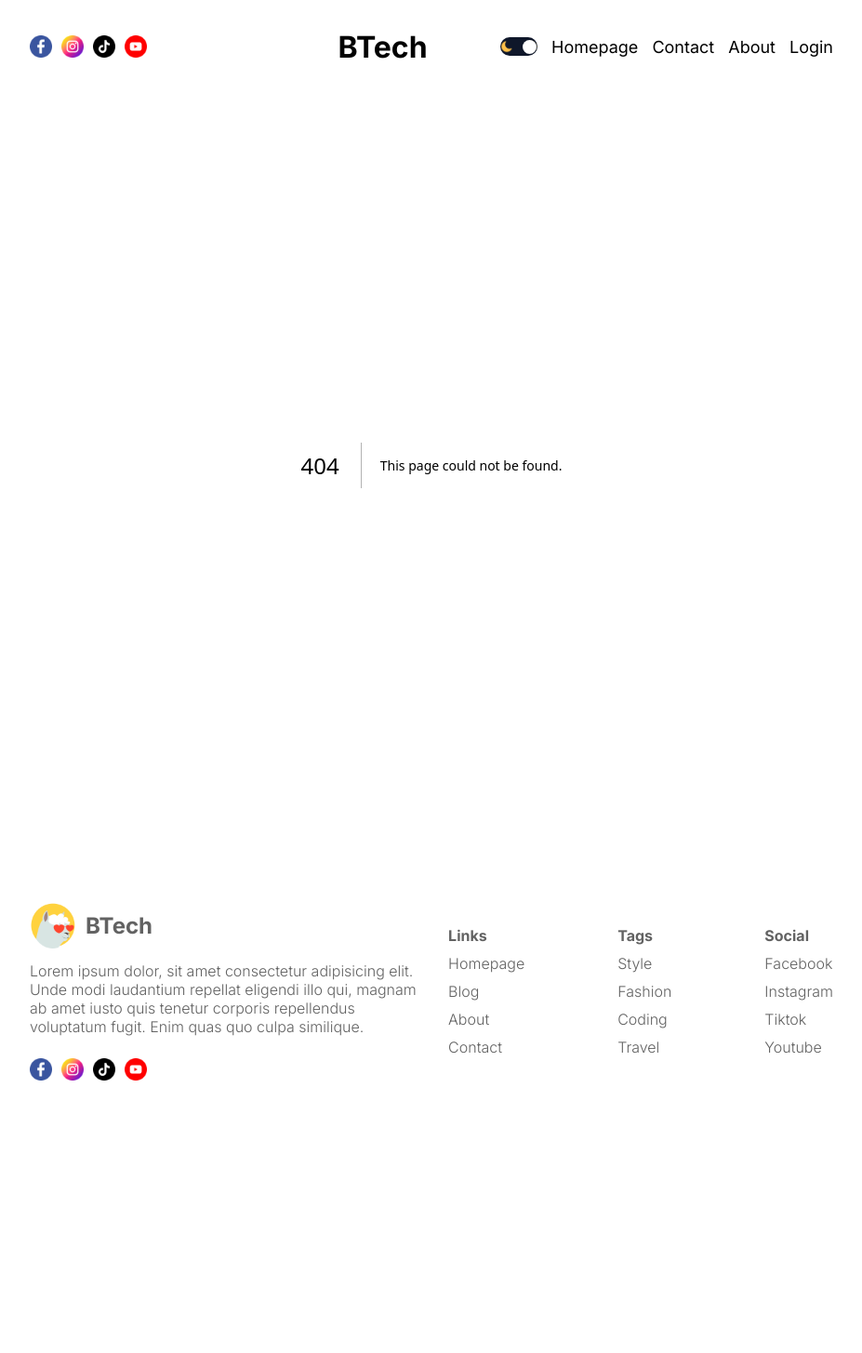
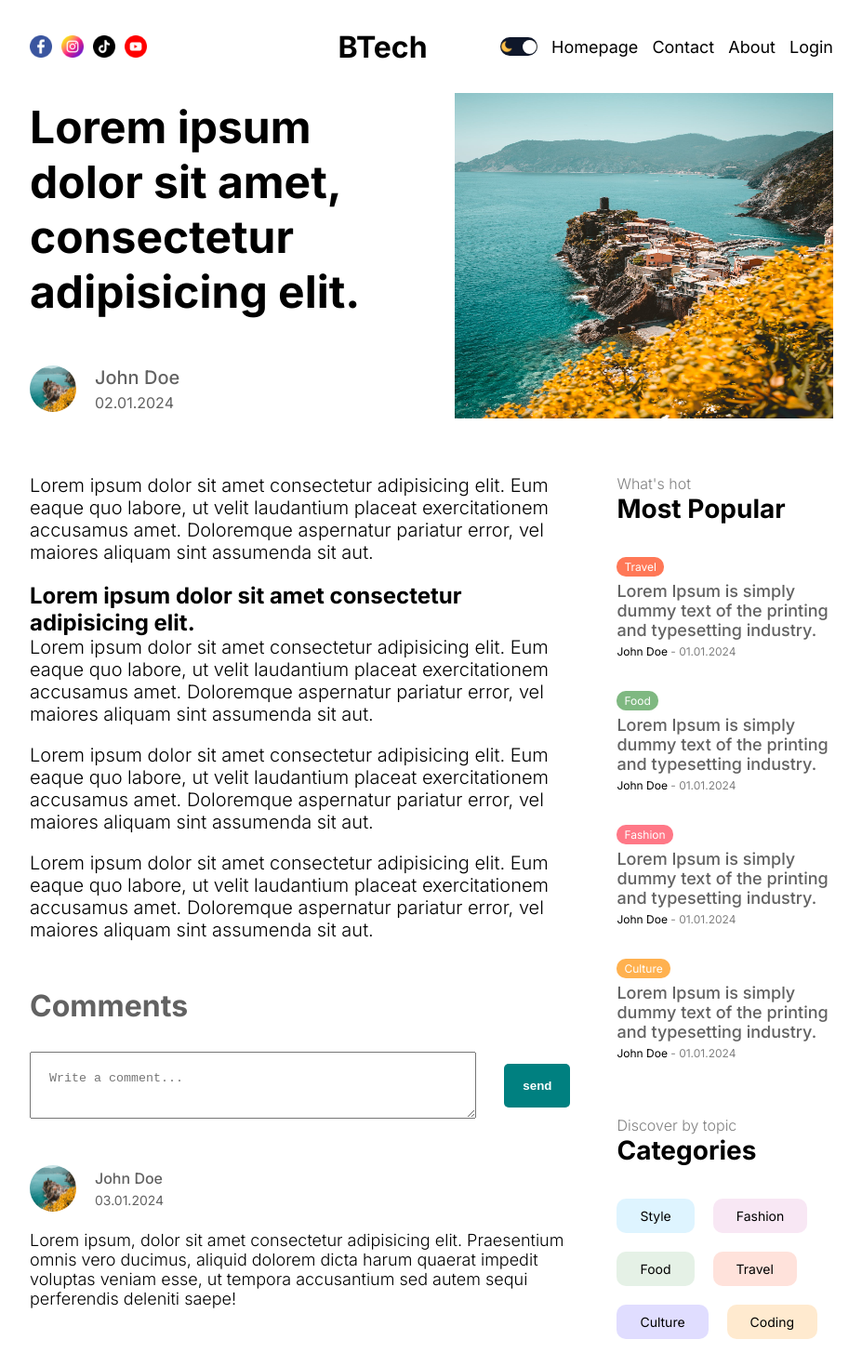
Before and after one commit to Mridul-web-me/Blog-website, a Next.js app: page /about in a window 1280 px wide. Before the commit this address had no page. Shown: the top 1455 px of the page at 93% size, without its empty margins (176-1103 px from the left). Before the commit the page ends 1182 px from the top, so only its background shows below. Built offline with nearby package versions, Linux system fonts and the light colour scheme.

Commit message:
single page added

```diff
--- /dev/null
+++ b/src/app/[slug]/page.js
@@ -0,0 +1,45 @@
+import Menu from '@/components/menu/Menu';
+import styles from './singlePage.module.css';
+import Image from 'next/image';
+import Comments from '@/components/comments/Comments';
+
+const SinglePage = () => {
+  return (
+    <div className={styles.container}>
+      <div className={styles.infoContainer}>
+        <div className={styles.textContainer}>
+          <h1 className={styles.title}>Lorem ipsum dolor sit amet, consectetur adipisicing elit. </h1>
+          <div className={styles.user}>
+            <div className={styles.userImageContainer}>
+              <Image src="/p1.jpeg" alt="" fill className={styles.avatar} />
+            </div>
+            <div className={styles.userTextContainer}>
+              <span className={styles.username}>John Doe</span>
+              <span className={styles.date}>02.01.2024</span>
+            </div>
+          </div>
+        </div>
+        <div className={styles.imageContainer}>
+          <Image src="/p1.jpeg" alt="" fill />
+        </div>
+      </div>
+      <div className={styles.content}>
+        <div className={styles.post}>
+          <div className={styles.desc}>
+            <p>Lorem ipsum dolor sit amet consectetur adipisicing elit. Eum eaque quo labore, ut velit laudantium placeat exercitationem accusamus amet. Doloremque aspernatur pariatur error, vel maiores aliquam sint assumenda sit aut.</p>
+            <h2>Lorem ipsum dolor sit amet consectetur adipisicing elit. </h2>
+            <p>Lorem ipsum dolor sit amet consectetur adipisicing elit. Eum eaque quo labore, ut velit laudantium placeat exercitationem accusamus amet. Doloremque aspernatur pariatur error, vel maiores aliquam sint assumenda sit aut.</p>
+            <p>Lorem ipsum dolor sit amet consectetur adipisicing elit. Eum eaque quo labore, ut velit laudantium placeat exercitationem accusamus amet. Doloremque aspernatur pariatur error, vel maiores aliquam sint assumenda sit aut.</p>
+            <p>Lorem ipsum dolor sit amet consectetur adipisicing elit. Eum eaque quo labore, ut velit laudantium placeat exercitationem accusamus amet. Doloremque aspernatur pariatur error, vel maiores aliquam sint assumenda sit aut.</p>
+          </div>
+          <div className={styles.comment}>
+            <Comments />
+          </div>
+        </div>
+        <Menu />
+      </div>
+    </div>
+  );
+};
+
+export default SinglePage;
--- /dev/null
+++ b/src/app/[slug]/singlePage.module.css
@@ -0,0 +1,92 @@
+.infoContainer {
+  display: flex;
+  align-items: center;
+  gap: 50px;
+}
+
+.textContainer {
+  flex: 1;
+}
+
+.title {
+  font-size: 64px;
+  margin-bottom: 50px;
+}
+
+.user {
+  display: flex;
+  align-items: center;
+  gap: 20px;
+}
+
+.userImageContainer {
+  width: 50px;
+  height: 50px;
+  position: relative;
+}
+
+.avatar {
+  border-radius: 50%;
+  object-fit: cover;
+}
+
+.userTextContainer {
+  display: flex;
+  flex-direction: column;
+  gap: 5px;
+  color: var(--softTextColor);
+}
+
+.username {
+  font-size: 20px;
+  font-weight: 500;
+}
+.imageContainer {
+  flex: 1;
+  height: 350px;
+  position: relative;
+}
+
+.image {
+  object-fit: cover;
+}
+
+.content {
+  display: flex;
+  gap: 50px;
+}
+
+.post {
+  flex: 5;
+  margin-top: 60px;
+}
+
+.desc p {
+  font-size: 20px;
+  font-weight: 300;
+  margin-bottom: 20px;
+}
+
+@media screen and (max-width: 1536px) {
+  .title {
+    font-size: 54px;
+  }
+}
+@media screen and (max-width: 1280px) {
+  .title {
+    font-size: 48px;
+  }
+}
+@media screen and (max-width: 1024px) {
+  .imageContainer {
+    display: none;
+  }
+}
+@media screen and (max-width: 640px) {
+  .title {
+    font-size: 36px;
+  }
+  .desc p {
+    font-size: 18px;
+  }
+}
--- /dev/null
+++ b/src/components/comments/Comments.js
@@ -0,0 +1,75 @@
+import Link from 'next/link';
+import styles from './comments.module.css';
+import Image from 'next/image';
+
+const Comments = () => {
+  const status = 'authenticated';
+
+  return (
+    <div className={styles.container}>
+      <h1 className={styles.title}>Comments</h1>
+      {status === 'authenticated' ? (
+        <div className={styles.write}>
+          <textarea placeholder="Write a comment..." className={styles.input} />
+          <button className={styles.button}>send</button>
+        </div>
+      ) : (
+        <Link href="/login">Login to write a comment</Link>
+      )}
+      <div className={styles.comments}>
+        <div className={styles.comment}>
+          <div className={styles.user}>
+            <Image src="/p1.jpeg" alt="" width={50} height={50} className={styles.image} />
+            <div className={styles.userInfo}>
+              <span className={styles.username}>John Doe</span>
+              <span className={styles.date}>03.01.2024</span>
+            </div>
+          </div>
+          <p className={styles.desc}>Lorem ipsum, dolor sit amet consectetur adipisicing elit. Praesentium omnis vero ducimus, aliquid dolorem dicta harum quaerat impedit voluptas veniam esse, ut tempora accusantium sed autem sequi perferendis deleniti saepe!</p>
+        </div>
+        <div className={styles.comment}>
+          <div className={styles.user}>
+            <Image src="/p1.jpeg" alt="" width={50} height={50} className={styles.image} />
+            <div className={styles.userInfo}>
+              <span className={styles.username}>John Doe</span>
+              <span className={styles.date}>03.01.2024</span>
+            </div>
+          </div>
+          <p className={styles.desc}>Lorem ipsum, dolor sit amet consectetur adipisicing elit. Praesentium omnis vero ducimus, aliquid dolorem dicta harum quaerat impedit voluptas veniam esse, ut tempora accusantium sed autem sequi perferendis deleniti saepe!</p>
+        </div>
+        <div className={styles.comment}>
+          <div className={styles.user}>
+            <Image src="/p1.jpeg" alt="" width={50} height={50} className={styles.image} />
+            <div className={styles.userInfo}>
+              <span className={styles.username}>John Doe</span>
+              <span className={styles.date}>03.01.2024</span>
+            </div>
+          </div>
+          <p className={styles.desc}>Lorem ipsum, dolor sit amet consectetur adipisicing elit. Praesentium omnis vero ducimus, aliquid dolorem dicta harum quaerat impedit voluptas veniam esse, ut tempora accusantium sed autem sequi perferendis deleniti saepe!</p>
+        </div>
+        <div className={styles.comment}>
+          <div className={styles.user}>
+            <Image src="/p1.jpeg" alt="" width={50} height={50} className={styles.image} />
+            <div className={styles.userInfo}>
+              <span className={styles.username}>John Doe</span>
+              <span className={styles.date}>03.01.2024</span>
+            </div>
+          </div>
+          <p className={styles.desc}>Lorem ipsum, dolor sit amet consectetur adipisicing elit. Praesentium omnis vero ducimus, aliquid dolorem dicta harum quaerat impedit voluptas veniam esse, ut tempora accusantium sed autem sequi perferendis deleniti saepe!</p>
+        </div>
+        <div className={styles.comment}>
+          <div className={styles.user}>
+            <Image src="/p1.jpeg" alt="" width={50} height={50} className={styles.image} />
+            <div className={styles.userInfo}>
+              <span className={styles.username}>John Doe</span>
+              <span className={styles.date}>03.01.2024</span>
+            </div>
+          </div>
+          <p className={styles.desc}>Lorem ipsum, dolor sit amet consectetur adipisicing elit. Praesentium omnis vero ducimus, aliquid dolorem dicta harum quaerat impedit voluptas veniam esse, ut tempora accusantium sed autem sequi perferendis deleniti saepe!</p>
+        </div>
+      </div>
+    </div>
+  );
+};
+
+export default Comments;
--- /dev/null
+++ b/src/components/comments/comments.module.css
@@ -0,0 +1,70 @@
+.container {
+  margin-top: 50px;
+}
+
+.title {
+  color: var(--softTextColor);
+  margin-bottom: 30px;
+}
+
+.write {
+  display: flex;
+  align-items: center;
+  justify-content: space-between;
+  gap: 30px;
+}
+
+.input {
+  width: 100%;
+  padding: 20px;
+}
+
+.button {
+  padding: 16px 20px;
+  background-color: teal;
+  color: white;
+  font-weight: bold;
+  border: none;
+  border-radius: 5px;
+  cursor: pointer;
+}
+
+.comments {
+  margin-top: 50px;
+}
+
+.comment {
+  margin-bottom: 50px;
+}
+
+.user {
+  display: flex;
+  align-items: center;
+  gap: 20px;
+  margin-bottom: 20px;
+}
+
+.image {
+  border-radius: 50%;
+  object-fit: cover;
+}
+
+.userInfo {
+  display: flex;
+  flex-direction: column;
+  gap: 5px;
+  color: var(--softTextColor);
+}
+
+.username {
+  font-weight: 500;
+}
+
+.date {
+  font-size: 14px;
+}
+
+.desc {
+  font-size: 18px;
+  font-weight: 300;
+}
```
